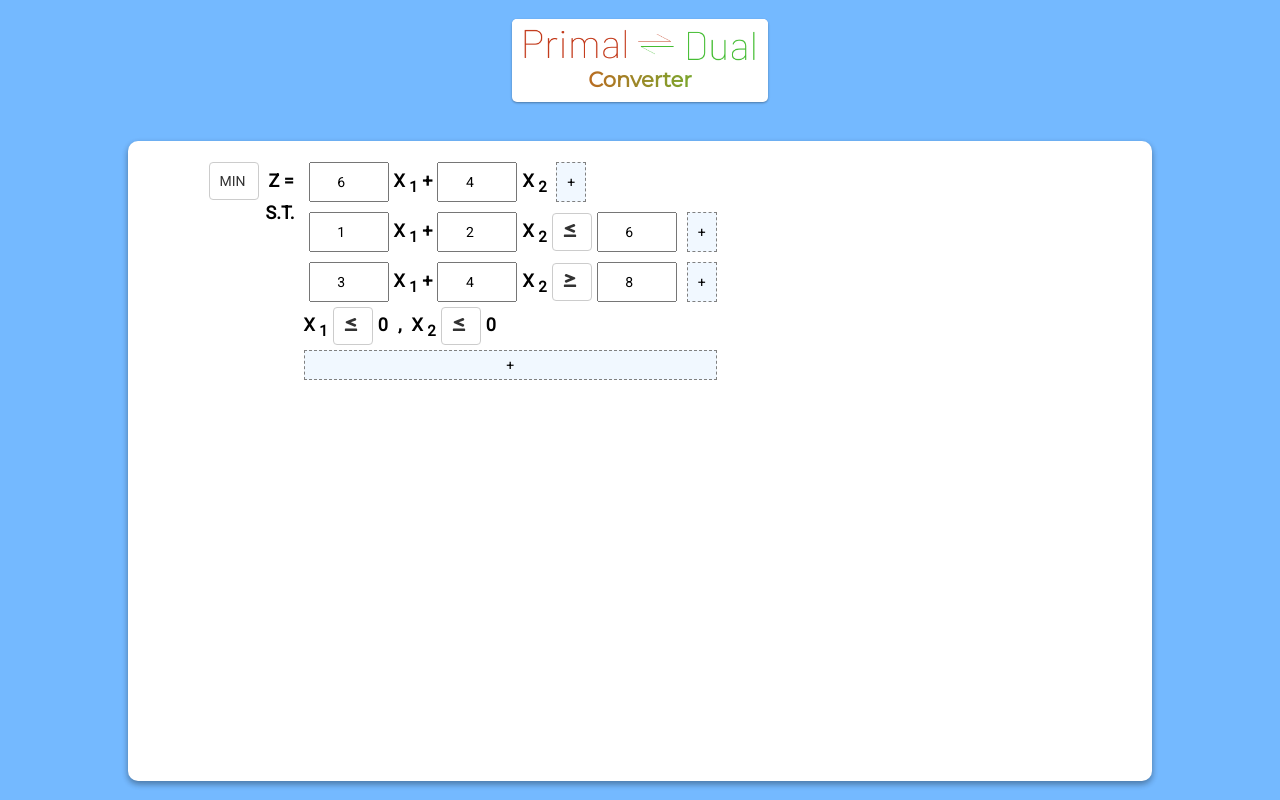
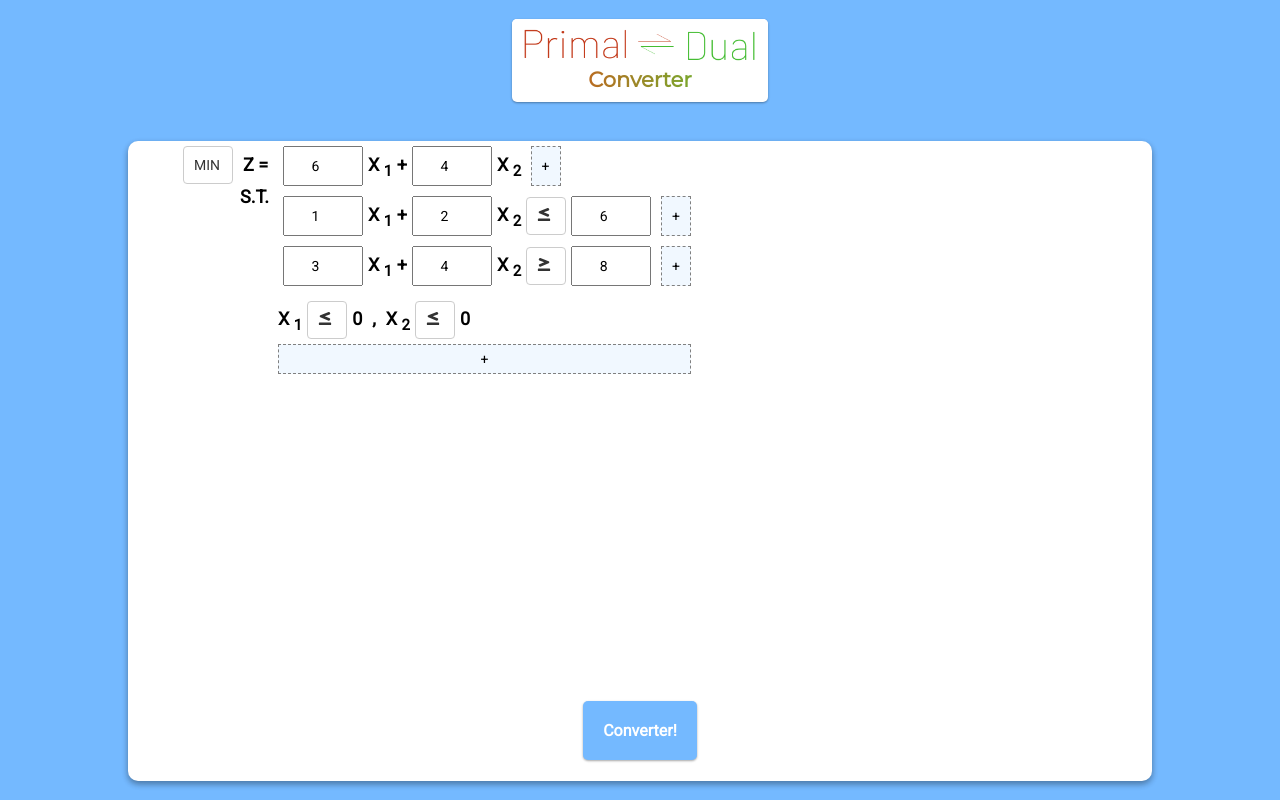
Before and after one commit to lbcosta/primal-dual, a React (Create React App) app: page / in a window 1280 px wide. Built offline with nearby package versions, Linux system fonts and the light colour scheme.

Commit message:
Conversion button

```diff
--- a/src/pages/Main/index.js
+++ b/src/pages/Main/index.js
@@ -14,7 +14,8 @@ import {
   Variable,
   AddConstraintButton,
   AddVariableButton,
-  EqualityConstraints
+  EqualityConstraints,
+  ConversionButton
 } from "./styles";
 import Logo from "../../assets/img/Logo.png";
 
@@ -282,6 +283,9 @@ export default function Main() {
             </AddConstraintButton>
           </DynamicSide>
         </Container>
+        <ConversionButton>
+          <button type="button">Converter!</button>
+        </ConversionButton>
       </PageContent>
     </PageWrapper>
   );
--- a/src/pages/Main/styles.js
+++ b/src/pages/Main/styles.js
@@ -37,8 +37,9 @@ export const PageWrapper = styled.div`
 
 export const PageContent = styled.div`
   display: flex;
-  justify-content: center;
-  align-items: center;
+  flex-direction: column;
+  /* justify-content: center;
+  align-items: center; */
 
   height: 80%;
   width: 80%;
@@ -54,8 +55,8 @@ export const PageContent = styled.div`
 
 export const Container = styled.div`
   display: flex;
-  width: 95%;
-  height: 95%;
+  flex: 7;
+  overflow: auto;
 
   &,
   & > div {
@@ -141,7 +142,33 @@ export const AddVariableButton = styled(AddButton)`
   margin-left: 5px;
 `;
 
+export const ConversionButton = styled.div`
+  flex: 1;
+
+  button {
+    display: block;
+    margin: auto;
+    padding: 20px 20px;
+
+    border: none;
+    border-radius: 5px;
+
+    font-weight: bold;
+    font-size: 16px;
+
+    color: #fff;
+    background-color: rgb(116, 185, 255);
+    box-shadow: 0 1px 3px rgba(0, 0, 0, 0.12), 0 1px 2px rgba(0, 0, 0, 0.24);
+    transition: background-color 150ms ease-in-out;
+
+    :hover {
+      background-color: #0097e6;
+    }
+  }
+`;
+
 export const EqualityConstraints = styled.ul`
+  margin-top: 10px;
   li {
     display: inline;
 
```
